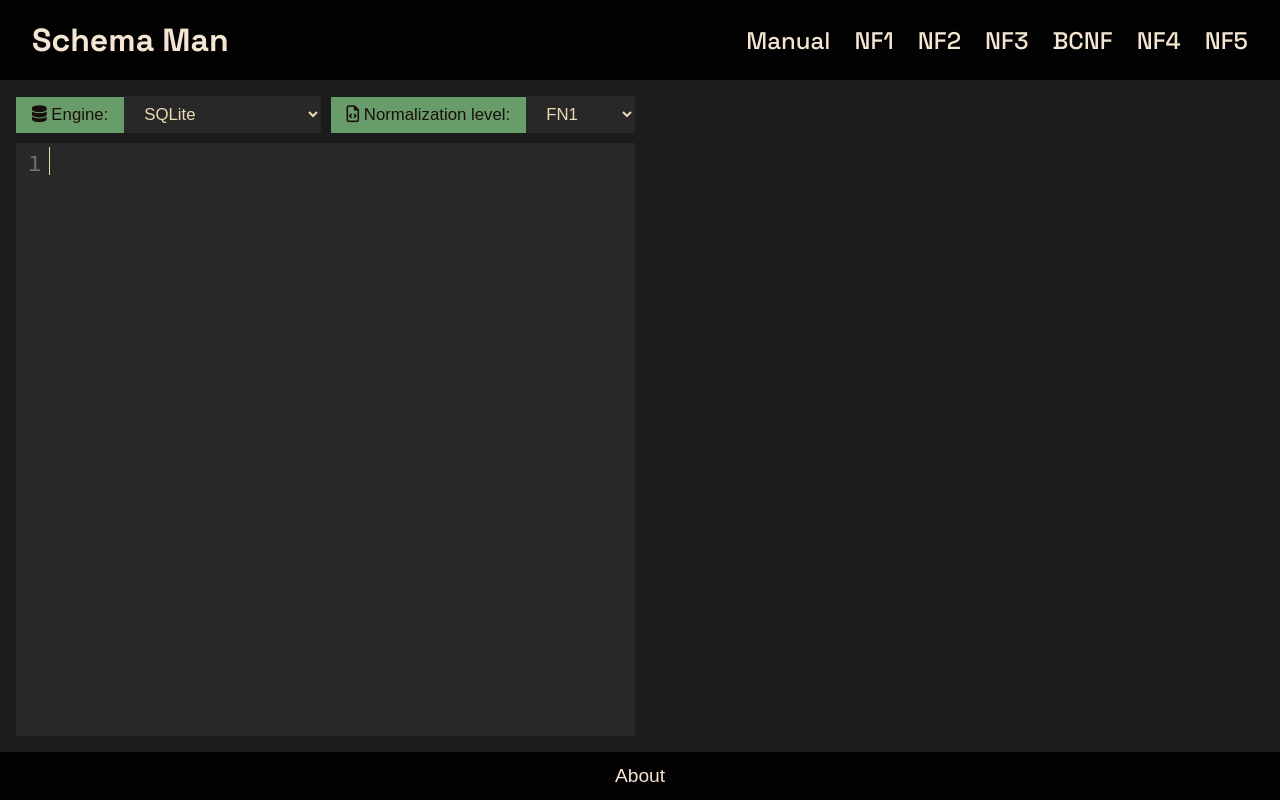
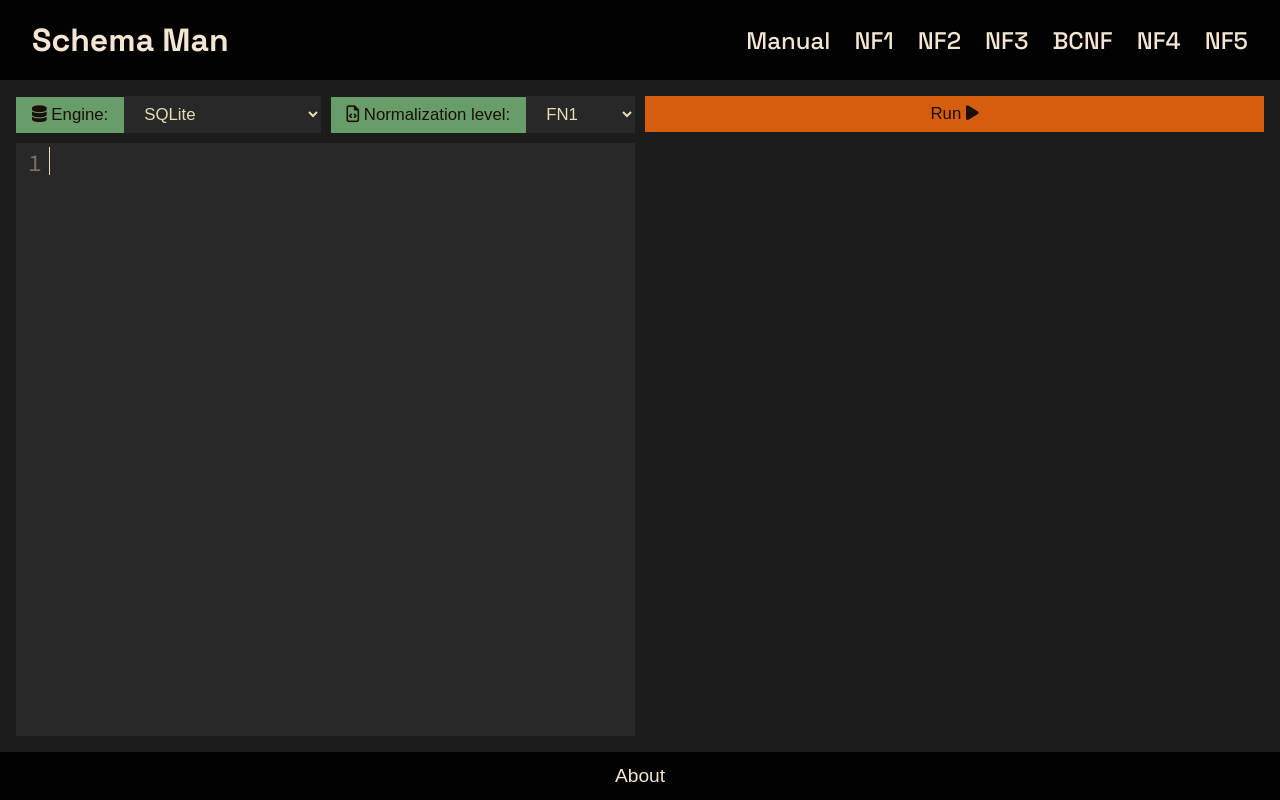
Before and after one commit to Qwerty3341/SchemaMan, a Flask app: page / in a window 1280 px wide. Run offline with Flask 3, Linux system fonts and the light colour scheme; some web fonts are replaced.

Commit message:
Pipe y boton de run

```diff
--- a/schema_man/pipeline/context.py
+++ b/schema_man/pipeline/context.py
@@ -1,5 +1,6 @@
 from dataclasses import dataclass, field
 from typing import Any, List, Optional
+
 
 @dataclass
 class PipeLineContext:
--- a/schema_man/static/css/normalizator.css
+++ b/schema_man/static/css/normalizator.css
@@ -6,6 +6,7 @@
 	--selector-bg: #282828;
 	--selector-fg: #ebdbb2;
 	--button-sql-color: #689d6a;
+	--button-report-color: #d65d0e;
 	--button-font-color: #1A0F0A;
 }
 
@@ -44,6 +45,16 @@
 	flex: 1;
 }
 
+.button-for-report {
+	background-color: var(--button-report-color);
+	color: var(--button-font-color);
+	padding: 0.5rem 1rem;
+	cursor: pointer;
+	border: none;
+	font-size: 1.05rem;
+	font-weight: 500;
+}
+
 .sql-selects {
 	display: grid;
 	grid-template-columns: repeat(2, 1fr);
--- a/schema_man/templates/app/normalizator.html
+++ b/schema_man/templates/app/normalizator.html
@@ -42,6 +42,13 @@
 		<textarea class="sql-editor" id="sql-editor"></textarea>
 	</div>
 
+	<div class="container" id="report-container">
+		<button type="button" class="button-for-report" id="reporter-run">
+			Run
+			<i class="fa-solid fa-play" aria-hidden="true"></i>
+		</button>
+	</div>
+
 </section>
 
 {% endblock %}
--- a/schema_man/templates/base.html
+++ b/schema_man/templates/base.html
@@ -33,7 +33,6 @@
 		</nav>
 	</header>
 
-
 	<main class="content">
 		{% block content %}{% endblock %}
 	</main>
```
